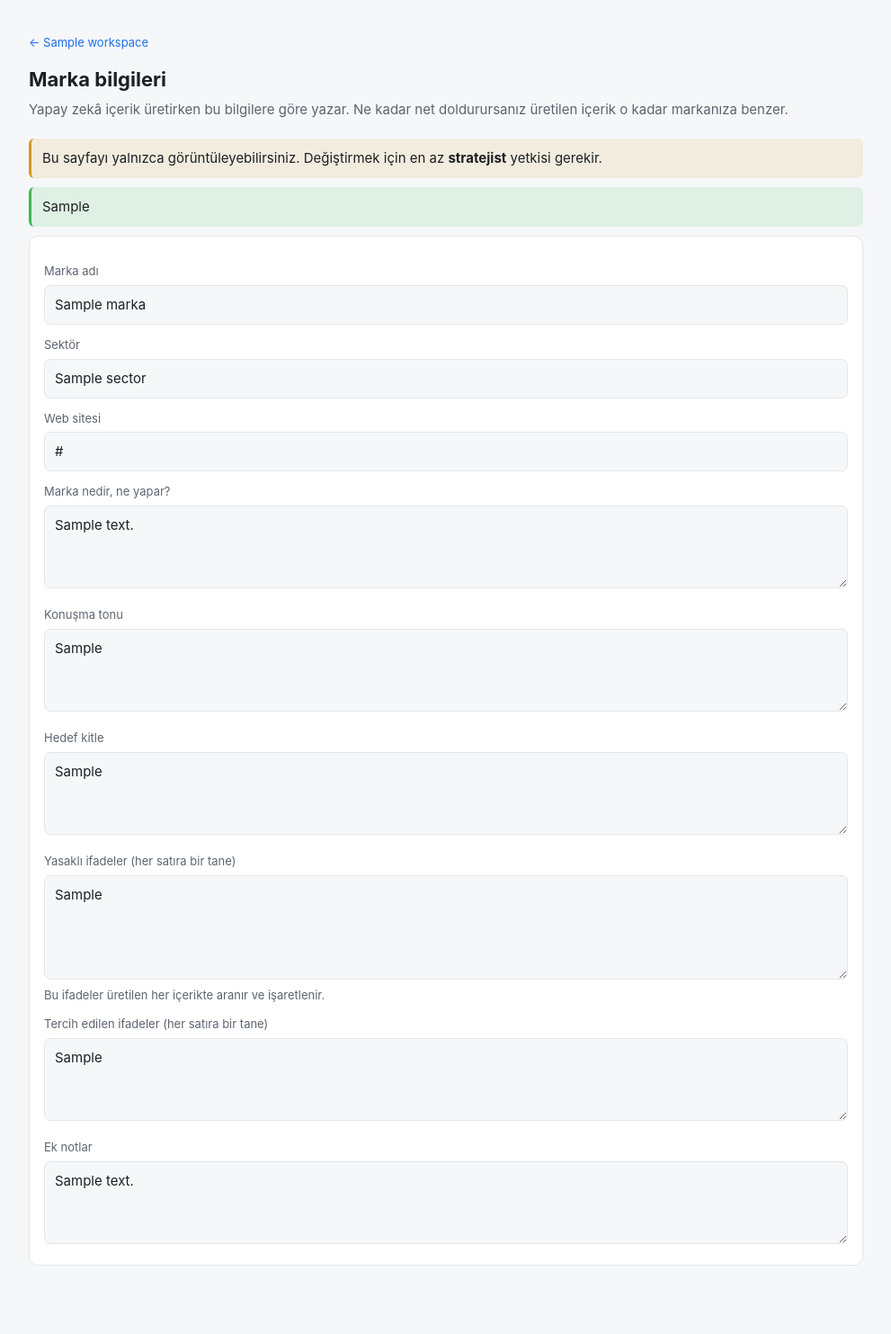
After one commit to BrandCoor/agency-cortex, a FastAPI app: template backend/app/panel/templates/brand.html in a window 1280 px wide. The commit adds this page. Shown: the whole page at 90% size, without its empty margins (144-1135 px from the left). Run offline with FastAPI, Linux system fonts and the light colour scheme; the template is opened without the code that fills it: most values are stand-ins (such as "Sample title", 1, 10 or a date in 2020); parts of the project's set-up code (start-up, migrations or seed data) failed here and were passed over.

Commit message:
Panel: marka bilgileri ve ekip yonetimi sayfalari
Bu iki is panelde yoktu; ajans sahibi marka bilgisi girmek veya ekibine
kisi eklemek icin bana bagimliydi. Kendi ekibini kendi yonetmeli.

Marka bilgileri sayfasi: marka adi, sektor, site, aciklama, konusma tonu,
hedef kitle, yasakli ve tercih edilen ifadeler, notlar. Yasakli ifadeler
her satira bir tane yazilir ve uretilen her icerikte aranir. Degistirmek
icin en az stratejist yetkisi gerekiyor.

Ekip sayfasi: uyeleri listeler, kisi ekler ve cikarir. En az yonetici
yetkisi gerekiyor.

Guvenlik sinirlari (hepsi test edildi):
- Yetki SUNUCUDA dogrulaniyor. Formun kapali gorunmesi koruma sayilmiyor;
  izleyici yetkisiyle gonderilen istek 403 aliyor.
- Kimse kendi yetkisinden yuksek yetki veremiyor. Yonetici birini sahip
  yapip kendini asamiyor.
- Kendinden yuksek yetkili biri cikarilamiyor.
- Kimse kendini cikaramiyor (musteri sahipsiz kalmasin).
- Uye olunmayan musterinin sayfalari 404 donuyor.

Ayrica: marka ikinci kez kaydedilince yeni kayit yaratmiyor, mevcutu
guncelliyor. Bu da test edildi.

Testler: 297 -> 312.

Co-Authored-By: Claude Opus 5 <noreply@anthropic.com>
Claude-Session: https://claude.ai/code/session_01ARbgWFKbap34vqzNCN7abp

```diff
--- a/backend/app/panel/routes.py
+++ b/backend/app/panel/routes.py
@@ -23,6 +23,7 @@ from sqlalchemy.exc import IntegrityError
 from app.api.deps import DbSession
 from app.cli.hesap import MIN_SIFRE_UZUNLUGU
 from app.core.security import create_token, hash_password, verify_password
+from app.models.brand import Brand, BrandGuideline
 from app.models.content import ContentScript
 from app.models.enums import ContentStatus, WorkspaceRole
 from app.models.identity import User, Workspace, WorkspaceMember
@@ -394,6 +395,293 @@ def workspace_page(workspace_id: uuid.UUID, request: Request, db: DbSession):
     )
 
 
+# --- Marka bilgileri ---------------------------------------------------------
+#
+# Yapay zeka icerik uretirken bu kayitlari temel alir. Bos birakilirsa uretilen
+# icerik genel gecer olur; bu yuzden panelden doldurulabilmesi gerekir.
+
+ROL_ACIKLAMALARI = [
+    ("admin", "Yönetici", "her şey + ekip yönetimi"),
+    ("strategist", "Stratejist", "içerik/rapor üretir, onaya sunar"),
+    ("editor", "Editör", "içerik düzenler, onaya sunamaz"),
+    ("viewer", "İzleyici", "yalnızca okur"),
+]
+
+
+def _satirlara_bol(metin: str) -> list[str]:
+    """Her satiri ayri bir ifade sayar. Bos satirlar atilir."""
+    return [satir.strip() for satir in (metin or "").splitlines() if satir.strip()]
+
+
+def _marka_sayfasi(request, db, user, uyelik, workspace, *, error=None, ok=None, kod=200):
+    marka = db.execute(
+        select(Brand).where(Brand.workspace_id == workspace.id)
+    ).scalars().first()
+    kilavuz = None
+    if marka is not None:
+        kilavuz = db.execute(
+            select(BrandGuideline).where(BrandGuideline.brand_id == marka.id)
+        ).scalars().first()
+
+    return templates.TemplateResponse(
+        request, "brand.html",
+        {
+            "user": user,
+            "workspace": workspace,
+            "marka": marka,
+            "kilavuz": kilavuz,
+            "yasakli_metin": "\n".join(kilavuz.forbidden_phrases) if kilavuz else "",
+            "tercih_metin": "\n".join(kilavuz.preferred_phrases) if kilavuz else "",
+            "duzenleyebilir": uyelik.role.covers(WorkspaceRole.STRATEGIST),
+            "error": error,
+            "ok": ok,
+        },
+        status_code=kod,
+    )
+
+
+@router.get("/musteri/{workspace_id}/marka", response_class=HTMLResponse)
+def brand_page(workspace_id: uuid.UUID, request: Request, db: DbSession):
+    user = current_user_from_cookie(request, db)
+    if user is None:
+        return _giris_yonlendir()
+    uyelik = _uyelik(db, user, workspace_id)
+    if uyelik is None:
+        return HTMLResponse("Bulunamadı.", status_code=404)
+    return _marka_sayfasi(request, db, user, uyelik, db.get(Workspace, workspace_id))
+
+
+@router.post("/musteri/{workspace_id}/marka")
+def brand_submit(
+    workspace_id: uuid.UUID,
+    request: Request,
+    db: DbSession,
+    ad: Annotated[str, Form()],
+    sektor: Annotated[str, Form()] = "",
+    site: Annotated[str, Form()] = "",
+    aciklama: Annotated[str, Form()] = "",
+    ton: Annotated[str, Form()] = "",
+    kitle: Annotated[str, Form()] = "",
+    yasakli: Annotated[str, Form()] = "",
+    tercih: Annotated[str, Form()] = "",
+    notlar: Annotated[str, Form()] = "",
+):
+    user = current_user_from_cookie(request, db)
+    if user is None:
+        return _giris_yonlendir()
+    uyelik = _uyelik(db, user, workspace_id)
+    if uyelik is None:
+        return HTMLResponse("Bulunamadı.", status_code=404)
+
+    workspace = db.get(Workspace, workspace_id)
+    # Yetki sunucuda dogrulanir; formun kapali olmasi tek basina yeterli degil.
+    if not uyelik.role.covers(WorkspaceRole.STRATEGIST):
+        return _marka_sayfasi(
+            request, db, user, uyelik, workspace,
+            error="Bu işlem için en az stratejist yetkisi gerekir.",
+            kod=status.HTTP_403_FORBIDDEN,
+        )
+
+    ad = ad.strip()
+    if len(ad) < 2:
+        return _marka_sayfasi(
+            request, db, user, uyelik, workspace,
+            error="Marka adı en az 2 karakter olmalı.",
+            kod=status.HTTP_400_BAD_REQUEST,
+        )
+
+    marka = db.execute(
+        select(Brand).where(Brand.workspace_id == workspace_id)
+    ).scalars().first()
+    if marka is None:
+        marka = Brand(workspace_id=workspace_id, name=ad)
+        db.add(marka)
+        db.flush()
+
+    marka.name = ad
+    marka.sector = sektor.strip() or None
+    marka.website = site.strip() or None
+    marka.description = aciklama.strip() or None
+
+    kilavuz = db.execute(
+        select(BrandGuideline).where(BrandGuideline.brand_id == marka.id)
+    ).scalars().first()
+    if kilavuz is None:
+        kilavuz = BrandGuideline(workspace_id=workspace_id, brand_id=marka.id)
+        db.add(kilavuz)
+
+    kilavuz.tone_of_voice = ton.strip() or None
+    kilavuz.target_audience = kitle.strip() or None
+    kilavuz.forbidden_phrases = _satirlara_bol(yasakli)
+    kilavuz.preferred_phrases = _satirlara_bol(tercih)
+    kilavuz.notes = notlar.strip() or None
+    db.commit()
+
+    return _marka_sayfasi(
+        request, db, user, uyelik, workspace, ok="Marka bilgileri kaydedildi."
+    )
+
+
+# --- Ekip --------------------------------------------------------------------
+
+def _ekip_sayfasi(request, db, user, uyelik, workspace, *, error=None, ok=None, kod=200):
+    satirlar = db.execute(
+        select(WorkspaceMember, User)
+        .join(User, User.id == WorkspaceMember.user_id)
+        .where(WorkspaceMember.workspace_id == workspace.id)
+        .order_by(User.email)
+    ).all()
+
+    return templates.TemplateResponse(
+        request, "members.html",
+        {
+            "user": user,
+            "workspace": workspace,
+            "uyeler": [
+                {
+                    "id": str(u.id),
+                    "email": u.email,
+                    "full_name": u.full_name,
+                    "role_label": ROLE_LABELS.get(m.role.value, m.role.value),
+                    "kendisi": u.id == user.id,
+                }
+                for m, u in satirlar
+            ],
+            "yonetebilir": uyelik.role.covers(WorkspaceRole.ADMIN),
+            "rol_secenekleri": ROL_ACIKLAMALARI,
+            "error": error,
+            "ok": ok,
+        },
+        status_code=kod,
+    )
+
+
+@router.get("/musteri/{workspace_id}/ekip", response_class=HTMLResponse)
+def members_page(workspace_id: uuid.UUID, request: Request, db: DbSession):
+    user = current_user_from_cookie(request, db)
+    if user is None:
+        return _giris_yonlendir()
+    uyelik = _uyelik(db, user, workspace_id)
+    if uyelik is None:
+        return HTMLResponse("Bulunamadı.", status_code=404)
+    return _ekip_sayfasi(request, db, user, uyelik, db.get(Workspace, workspace_id))
+
+
+@router.post("/musteri/{workspace_id}/ekip/ekle")
+def member_add(
+    workspace_id: uuid.UUID,
+    request: Request,
+    db: DbSession,
+    email: Annotated[str, Form()],
+    rol: Annotated[str, Form()],
+):
+    user = current_user_from_cookie(request, db)
+    if user is None:
+        return _giris_yonlendir()
+    uyelik = _uyelik(db, user, workspace_id)
+    if uyelik is None:
+        return HTMLResponse("Bulunamadı.", status_code=404)
+
+    workspace = db.get(Workspace, workspace_id)
+    if not uyelik.role.covers(WorkspaceRole.ADMIN):
+        return _ekip_sayfasi(
+            request, db, user, uyelik, workspace,
+            error="Ekip yönetimi için en az yönetici yetkisi gerekir.",
+            kod=status.HTTP_403_FORBIDDEN,
+        )
+
+    # Kimse kendinden yuksek yetki veremez; aksi halde yonetici kendini
+    # sahip yapabilirdi.
+    try:
+        yeni_rol = WorkspaceRole(rol)
+    except ValueError:
+        return _ekip_sayfasi(
+            request, db, user, uyelik, workspace,
+            error="Geçersiz yetki.", kod=status.HTTP_400_BAD_REQUEST,
+        )
+    if not uyelik.role.covers(yeni_rol):
+        return _ekip_sayfasi(
+            request, db, user, uyelik, workspace,
+            error="Kendi yetkinizden yüksek bir yetki veremezsiniz.",
+            kod=status.HTTP_403_FORBIDDEN,
+        )
+
+    hedef = db.execute(
+        select(User).where(User.email == email.strip().lower())
+    ).scalar_one_or_none()
+    if hedef is None:
+        return _ekip_sayfasi(
+            request, db, user, uyelik, workspace,
+            error="Bu e-posta ile kayıtlı bir kullanıcı yok. Önce hesabı açılmalı.",
+            kod=status.HTTP_404_NOT_FOUND,
+        )
+
+    db.add(WorkspaceMember(workspace_id=workspace_id, user_id=hedef.id, role=yeni_rol))
+    try:
+        db.commit()
+    except IntegrityError:
+        db.rollback()
+        return _ekip_sayfasi(
+            request, db, user, uyelik, workspace,
+            error="Bu kişi zaten ekipte.", kod=status.HTTP_409_CONFLICT,
+        )
+
+    return _ekip_sayfasi(
+        request, db, user, uyelik, workspace, ok=f"{hedef.email} ekibe eklendi."
+    )
+
+
+@router.post("/musteri/{workspace_id}/ekip/cikar")
+def member_remove(
+    workspace_id: uuid.UUID,
+    request: Request,
+    db: DbSession,
+    user_id: Annotated[uuid.UUID, Form()],
+):
+    user = current_user_from_cookie(request, db)
+    if user is None:
+        return _giris_yonlendir()
+    uyelik = _uyelik(db, user, workspace_id)
+    if uyelik is None:
+        return HTMLResponse("Bulunamadı.", status_code=404)
+
+    workspace = db.get(Workspace, workspace_id)
+    if not uyelik.role.covers(WorkspaceRole.ADMIN):
+        return _ekip_sayfasi(
+            request, db, user, uyelik, workspace,
+            error="Ekip yönetimi için en az yönetici yetkisi gerekir.",
+            kod=status.HTTP_403_FORBIDDEN,
+        )
+    if user_id == user.id:
+        return _ekip_sayfasi(
+            request, db, user, uyelik, workspace,
+            error="Kendinizi çıkaramazsınız.", kod=status.HTTP_400_BAD_REQUEST,
+        )
+
+    hedef_uyelik = db.execute(
+        select(WorkspaceMember).where(
+            WorkspaceMember.workspace_id == workspace_id,
+            WorkspaceMember.user_id == user_id,
+        )
+    ).scalar_one_or_none()
+    if hedef_uyelik is None:
+        return _ekip_sayfasi(
+            request, db, user, uyelik, workspace,
+            error="Bu kişi ekipte değil.", kod=status.HTTP_404_NOT_FOUND,
+        )
+    # Kendinden yuksek yetkilinin cikarilmasi engellenir.
+    if not uyelik.role.covers(hedef_uyelik.role):
+        return _ekip_sayfasi(
+            request, db, user, uyelik, workspace,
+            error="Kendi yetkinizden yüksek birini çıkaramazsınız.",
+            kod=status.HTTP_403_FORBIDDEN,
+        )
+
+    db.delete(hedef_uyelik)
+    db.commit()
+    return _ekip_sayfasi(request, db, user, uyelik, workspace, ok="Kişi ekipten çıkarıldı.")
+
+
 def get_fake_mode() -> bool:
     from app.core.config import get_settings
 
--- /dev/null
+++ b/backend/app/panel/templates/brand.html
@@ -0,0 +1,68 @@
+{% extends "base.html" %}
+{% block title %}Marka bilgileri — {{ workspace.name }}{% endblock %}
+{% block content %}
+<p class="muted"><a href="/panel/musteri/{{ workspace.id }}">← {{ workspace.name }}</a></p>
+<h1>Marka bilgileri</h1>
+<p class="sub">
+  Yapay zekâ içerik üretirken bu bilgilere göre yazar. Ne kadar net
+  doldurursanız üretilen içerik o kadar markanıza benzer.
+</p>
+
+{% if not duzenleyebilir %}
+  <div class="warn">Bu sayfayı yalnızca görüntüleyebilirsiniz. Değiştirmek için
+    en az <strong>stratejist</strong> yetkisi gerekir.</div>
+{% endif %}
+{% if error %}<div class="err">{{ error }}</div>{% endif %}
+{% if ok %}<div class="ok">{{ ok }}</div>{% endif %}
+
+<form method="post" action="/panel/musteri/{{ workspace.id }}/marka" class="card">
+  <label for="ad">Marka adı</label>
+  <input id="ad" name="ad" type="text" required maxlength="200"
+         value="{{ marka.name if marka else workspace.name }}"
+         {% if not duzenleyebilir %}disabled{% endif %}>
+
+  <label for="sektor">Sektör</label>
+  <input id="sektor" name="sektor" type="text" maxlength="120"
+         placeholder="Örn: Restoran, kuyumcu, emlak"
+         value="{{ marka.sector or '' if marka else '' }}"
+         {% if not duzenleyebilir %}disabled{% endif %}>
+
+  <label for="site">Web sitesi</label>
+  <input id="site" name="site" type="text" maxlength="500"
+         placeholder="https://..."
+         value="{{ marka.website or '' if marka else '' }}"
+         {% if not duzenleyebilir %}disabled{% endif %}>
+
+  <label for="aciklama">Marka nedir, ne yapar?</label>
+  <textarea id="aciklama" name="aciklama" rows="3"
+            {% if not duzenleyebilir %}disabled{% endif %}>{{ marka.description or '' if marka else '' }}</textarea>
+
+  <label for="ton">Konuşma tonu</label>
+  <textarea id="ton" name="ton" rows="3"
+            placeholder="Örn: Samimi ama abartısız. Esnaf ağzı değil, güven veren bir dil."
+            {% if not duzenleyebilir %}disabled{% endif %}>{{ kilavuz.tone_of_voice or '' if kilavuz else '' }}</textarea>
+
+  <label for="kitle">Hedef kitle</label>
+  <textarea id="kitle" name="kitle" rows="3"
+            placeholder="Örn: 25-45 yaş, Gaziantep ve çevresi, aile yemeği arayan çalışanlar."
+            {% if not duzenleyebilir %}disabled{% endif %}>{{ kilavuz.target_audience or '' if kilavuz else '' }}</textarea>
+
+  <label for="yasakli">Yasaklı ifadeler <span class="muted">(her satıra bir tane)</span></label>
+  <textarea id="yasakli" name="yasakli" rows="4"
+            placeholder="dünyanın en iyisi&#10;bir numara&#10;şifalı"
+            {% if not duzenleyebilir %}disabled{% endif %}>{{ yasakli_metin }}</textarea>
+  <div class="muted">Bu ifadeler üretilen her içerikte aranır ve işaretlenir.</div>
+
+  <label for="tercih">Tercih edilen ifadeler <span class="muted">(her satıra bir tane)</span></label>
+  <textarea id="tercih" name="tercih" rows="3"
+            {% if not duzenleyebilir %}disabled{% endif %}>{{ tercih_metin }}</textarea>
+
+  <label for="notlar">Ek notlar</label>
+  <textarea id="notlar" name="notlar" rows="3"
+            {% if not duzenleyebilir %}disabled{% endif %}>{{ kilavuz.notes or '' if kilavuz else '' }}</textarea>
+
+  {% if duzenleyebilir %}
+  <div style="margin-top:16px"><button type="submit">Kaydet</button></div>
+  {% endif %}
+</form>
+{% endblock %}
--- a/backend/app/panel/templates/workspace.html
+++ b/backend/app/panel/templates/workspace.html
@@ -2,7 +2,11 @@
 {% block title %}{{ workspace.name }}{% endblock %}
 {% block content %}
 <h1>{{ workspace.name }}</h1>
-<p class="sub">Yetkiniz: {{ role_label }}</p>
+<p class="sub">
+  Yetkiniz: {{ role_label }}
+  &nbsp;·&nbsp; <a href="/panel/musteri/{{ workspace.id }}/marka">Marka bilgileri</a>
+  &nbsp;·&nbsp; <a href="/panel/musteri/{{ workspace.id }}/ekip">Ekip</a>
+</p>
 
 <div class="lock">
   🔒 <strong>Yayınlama kapalı.</strong> Sistem hiçbir içeriği kendiliğinden
```
Also changed, not shown: OPERATIONS.md (+29 -3 lines), backend/app/panel/templates/members.html (added, +53 -0 lines), backend/tests/test_panel_marka_ekip.py (added, +241 -0 lines), CHANGELOG.md.
